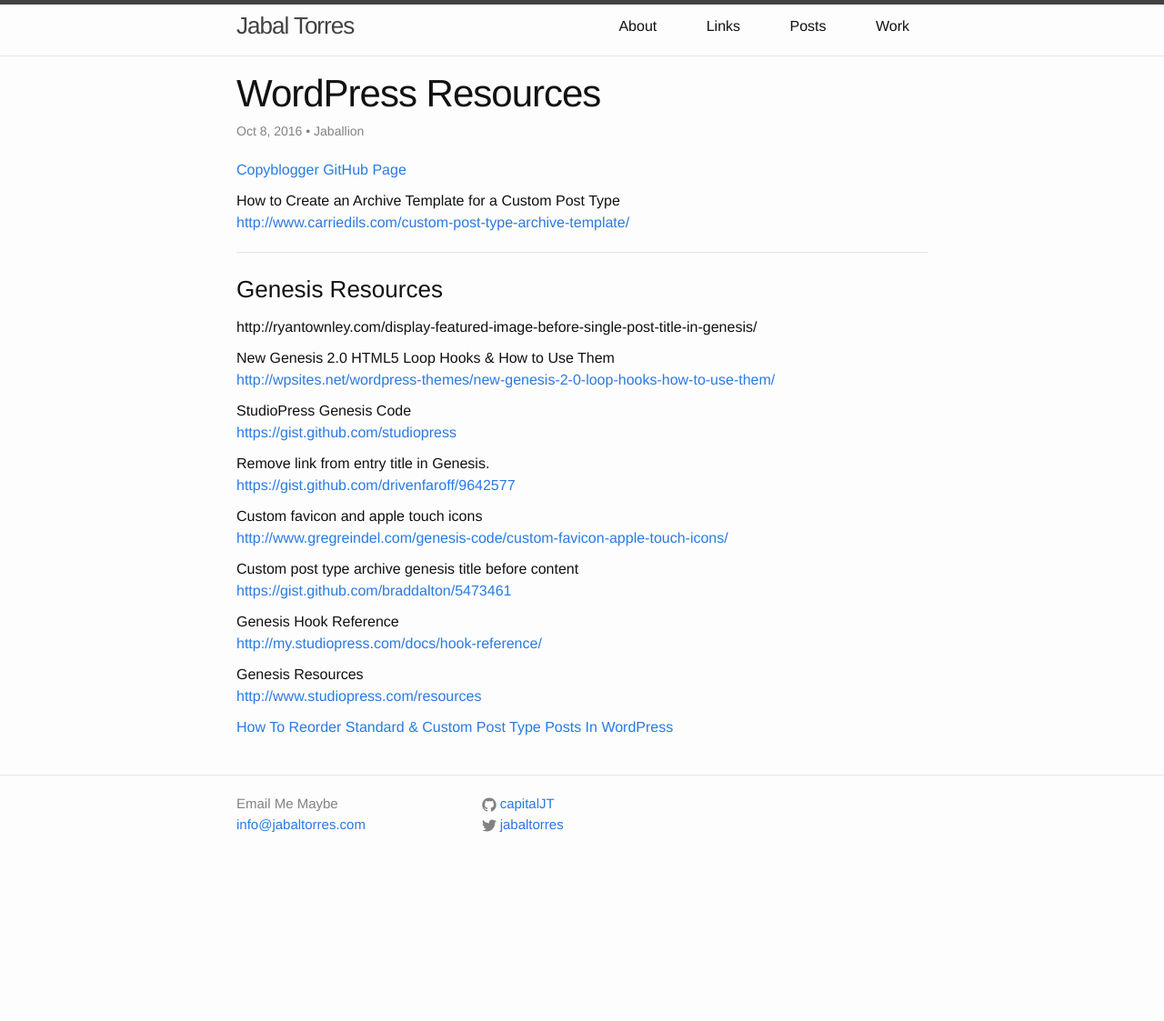
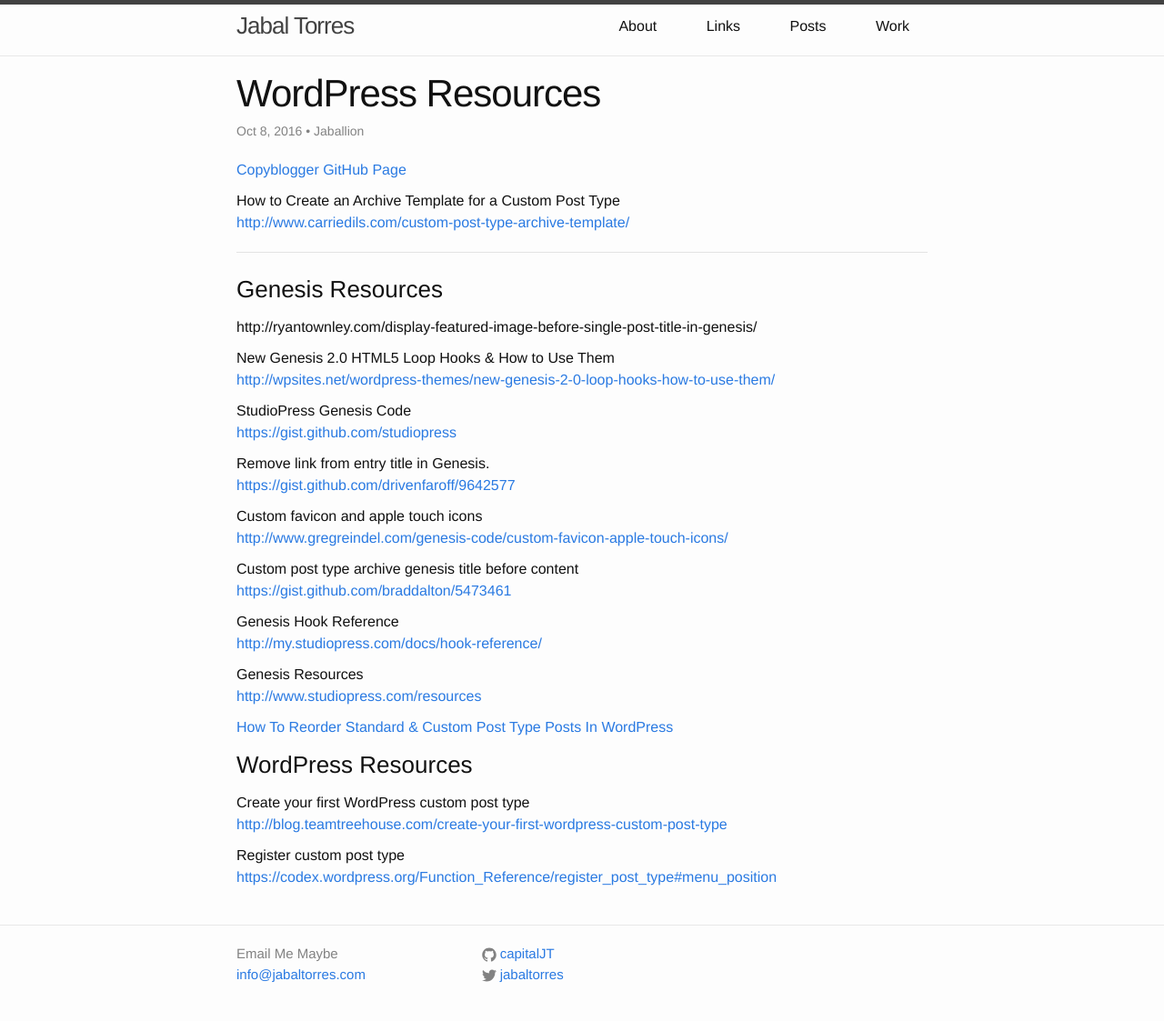
Before and after one commit to capitalJT/capitaljt.github.io, a Jekyll site: the page built from _posts/2016-10-08-wordpress-resources.md, in a window 1280 px wide. Shown: the whole page at 91% size. Built offline with Jekyll 4.4.1, drawn with Linux system fonts in a browser that asks for light colours; nearby versions of some CDN libraries; a style sheet for code colours, icons or effects is not loaded; before the commit the page ends 958 px from its top, so only the background shows below that.

Commit message:
updated notes

```diff
--- a/_posts/2016-10-08-wordpress-resources.md
+++ b/_posts/2016-10-08-wordpress-resources.md
@@ -39,3 +39,11 @@
 [http://www.studiopress.com/resources](http://www.studiopress.com/resources)
 
 [How To Reorder Standard & Custom Post Type Posts In WordPress](http://www.wpexplorer.com/order-custom-post-type-posts-wordpress/)
+
+
+### WordPress Resources
+Create your first WordPress custom post type
+[http://blog.teamtreehouse.com/create-your-first-wordpress-custom-post-type](http://blog.teamtreehouse.com/create-your-first-wordpress-custom-post-type)
+
+Register custom post type
+[https://codex.wordpress.org/Function_Reference/register_post_type#menu_position](https://codex.wordpress.org/Function_Reference/register_post_type#menu_position)
```
Also changed, not shown: _posts/2015-12-10-first-post.md (+1 -0 lines), _posts/2016-10-11-bash-and-terminal-resources.md (+3 -0 lines), _posts/2016-10-14-design-language-systems.md (added, +9 -0 lines), _posts/2016-10-14-dev-bookmarks.md (renamed from _drafts/Helpful links 1.md, +25 -27 lines).
